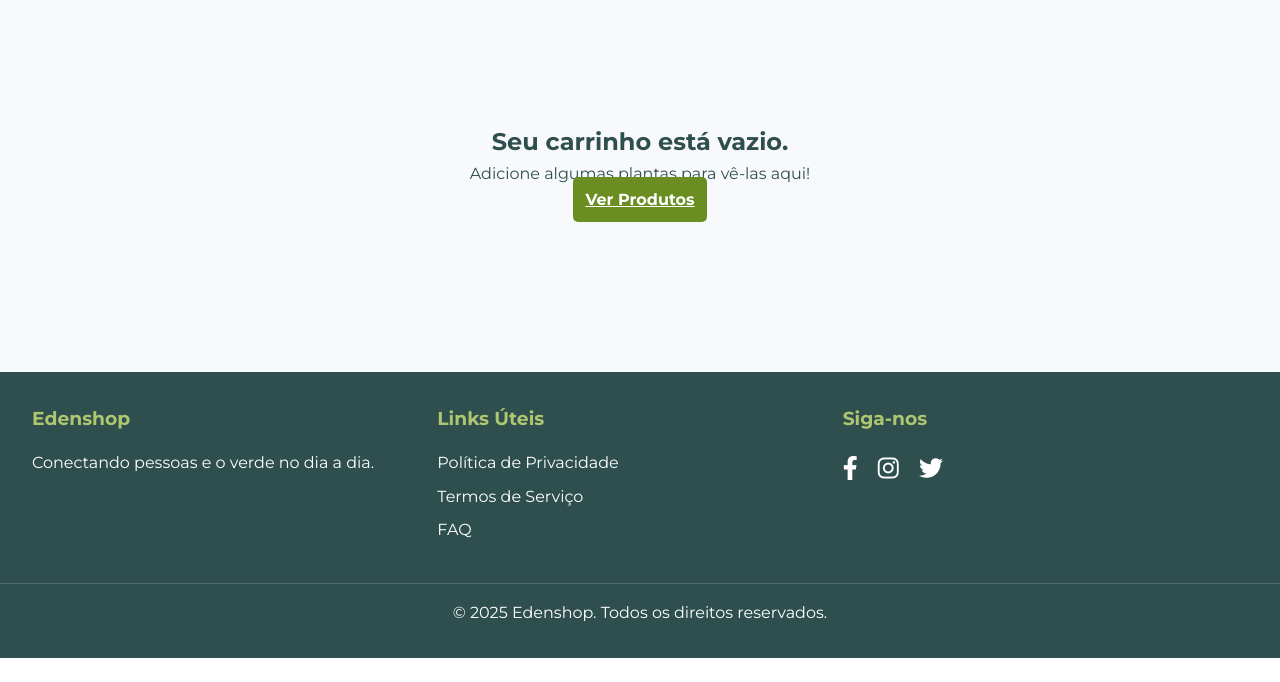
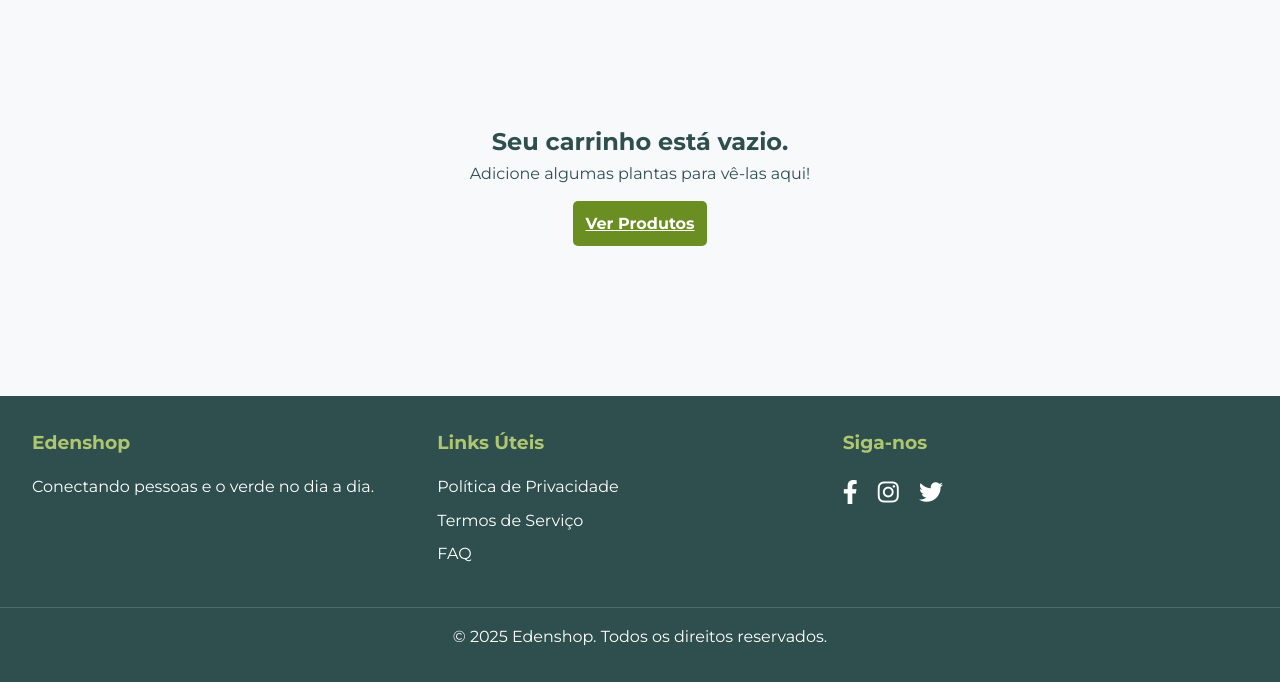
Before and after one commit to Tomate3181/edenshop, a PHP site: page /cart.html in a window 1280 px wide. Shown: the part 203-885 px from the top of the page. Before the commit the page ends 861 px from the top, so only its background shows below. Run offline with PHP 8.4, Linux system fonts and the light colour scheme.

```diff
--- a/products.html
+++ b/products.html
@@ -78,7 +78,7 @@
 
                 <!-- Produto 2 -->
                 <div class="product-card" data-id="p2" data-name="Monstera Deliciosa" data-price="89.90"
-                    data-image="https://growurban.uk/cdn/shop/articles/care-guide-monstera-deliciosa-668092_680bbf00-9564-4f0c-b9cb-27ededaf19d2.jpg?v=1748436514&width=2048" data-category="interna" data-care="pet-friendly">
+                    data-image="https://growurban.uk/cdn/shop/articles/care-guide-monstera-deliciosa-668092_680bbf00-9564-4f0c-b9cb-27ededaf19d2.jpg?v=1748436514&width=2048" data-category="interna" data-care="">
                     <a href="product-detail.html" class="product-link">
                         <img src="https://growurban.uk/cdn/shop/articles/care-guide-monstera-deliciosa-668092_680bbf00-9564-4f0c-b9cb-27ededaf19d2.jpg?v=1748436514&width=2048" alt="Planta Monstera Deliciosa">
                         <h3>Monstera Deliciosa</h3>
@@ -111,7 +111,7 @@
 
                 <!-- Produto 5 -->
                 <div class="product-card" data-id="p5" data-name="Ficus Lyrata" data-price="129.90"
-                    data-image="https://cdn.store-assets.com/s/214074/i/88112830.jpeg" data-category="externa" data-care="">
+                    data-image="https://cdn.store-assets.com/s/214074/i/88112830.jpeg" data-category="externa" data-care="pet-friendly">
                     <a href="product-detail.html" class="product-link">
                         <img src="https://cdn.store-assets.com/s/214074/i/88112830.jpeg" alt="Planta Ficus Lyrata">
                         <h3>Ficus Lyrata</h3>
--- a/style.css
+++ b/style.css
@@ -1075,7 +1075,7 @@ body {
     }
 }
 
-/* Correção de espaçamento para o botão do carrinho vazio */
-.cart-empty .btn {
-    margin-top: 1.5rem; /* Adiciona um espaço acima do botão */
+/* Correção de espaçamento para a mensagem do carrinho vazio */
+.cart-empty p {
+    margin-bottom: 1.5rem; /* Adiciona um espaço ABAIXO do parágrafo */
 }
```
